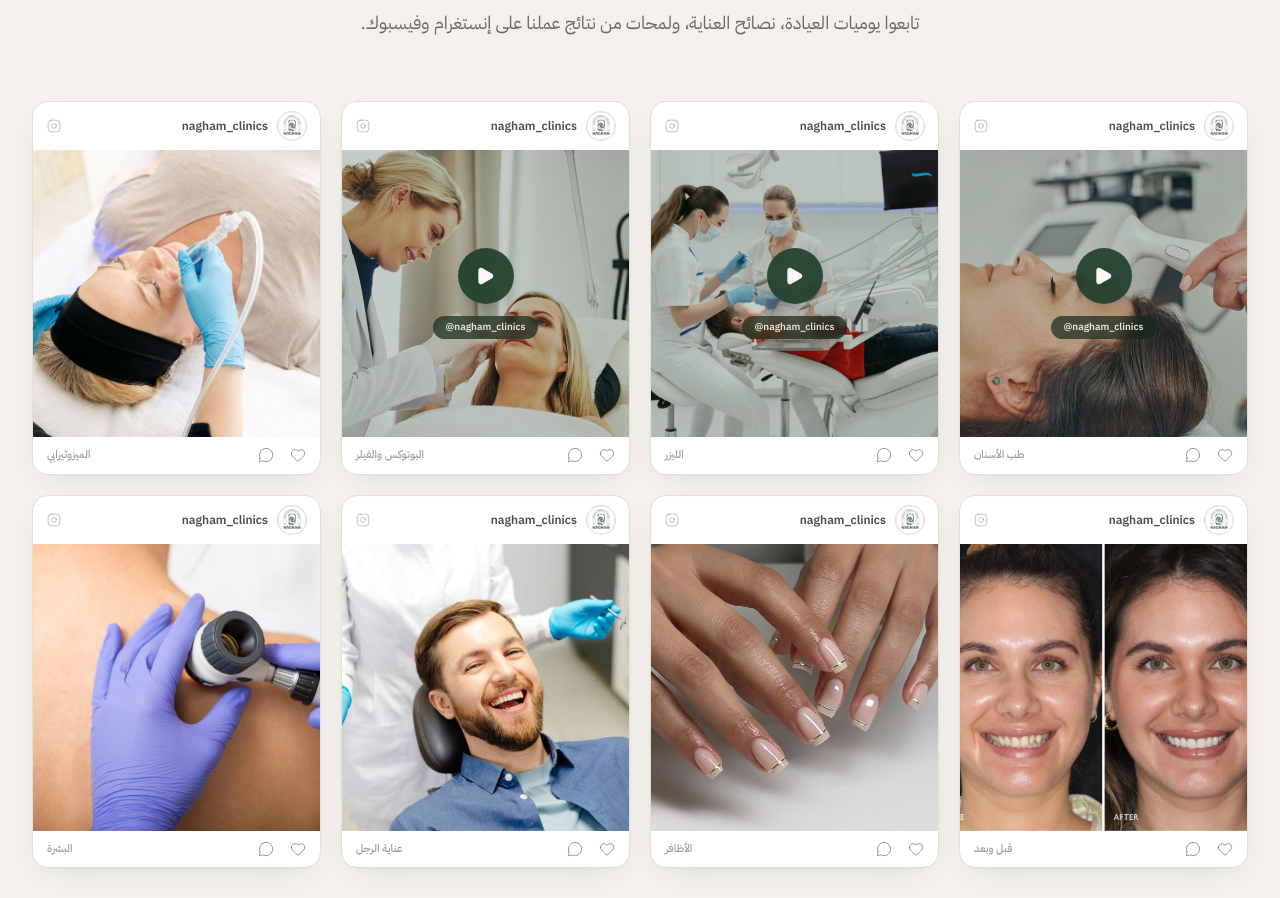
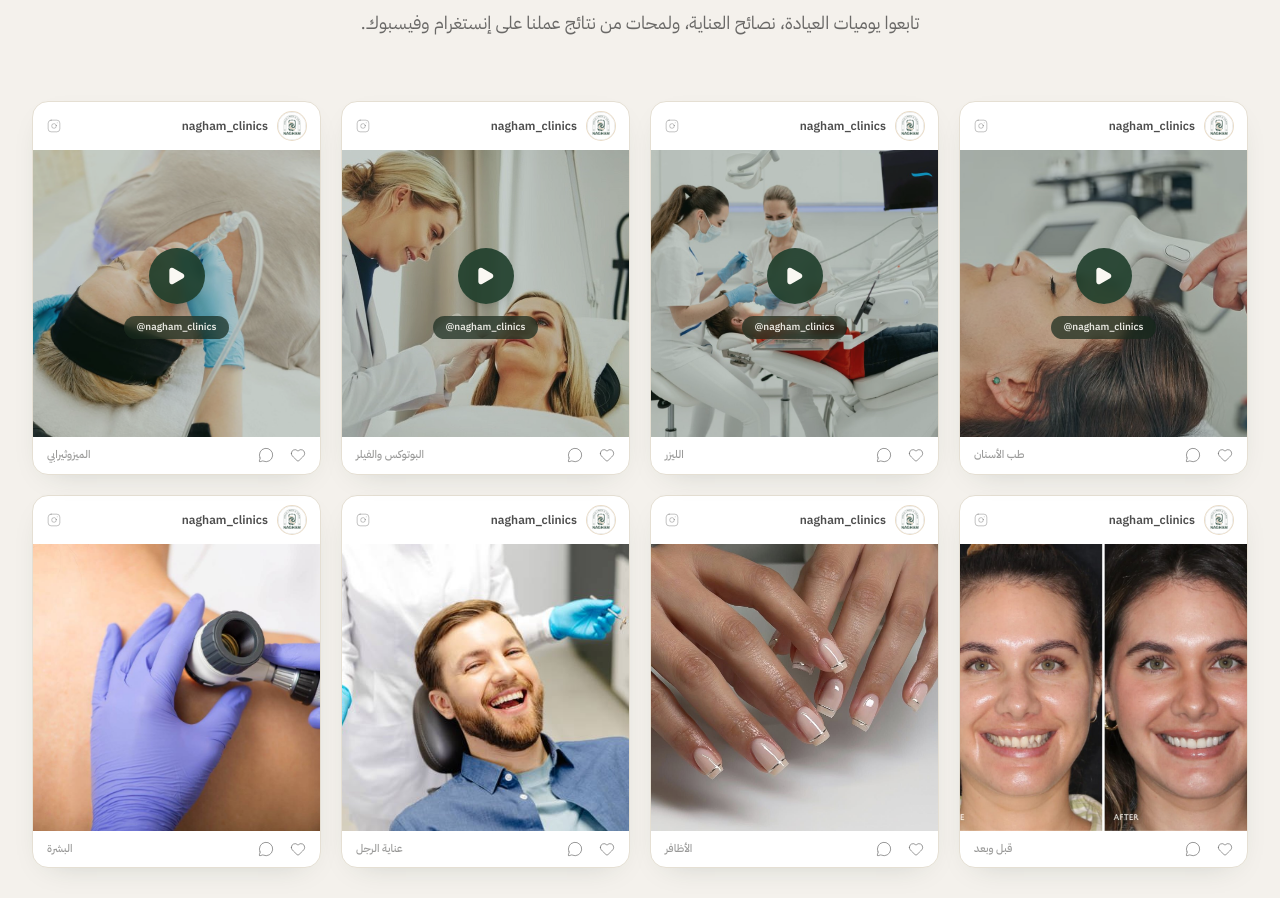
Before and after one commit to githubBashar/nagham-clinics, a React (Vite) app: page / in a window 1280 px wide. Shown: the part 5239-6137 px from the top of the page. Built offline with nearby package versions, Linux system fonts and the light colour scheme.

Commit message:
Galerie: 4. echter Instagram-Beitrag (Reel Dcl1eMnopWs)

```diff
--- a/src/sections/Gallery.tsx
+++ b/src/sections/Gallery.tsx
@@ -22,6 +22,7 @@ const REAL_POSTS: string[] = [
   'https://www.instagram.com/reel/Dc6oBScjanF/',
   'https://www.instagram.com/reel/Dc3fWhEoBt1/',
   'https://www.instagram.com/reel/DctfGexIvbe/',
+  'https://www.instagram.com/reel/Dcl1eMnopWs/',
 ]
 
 const POST_IMAGES = [
@@ -48,6 +49,7 @@ const REAL_POST_COVERS: (string | null)[] = [
   '/images/gallery/laser.jpg',
   '/images/gallery/dental.jpg',
   '/images/gallery/botox.jpg',
+  '/images/gallery/meso.jpg',
 ]
 
 declare global {
```
